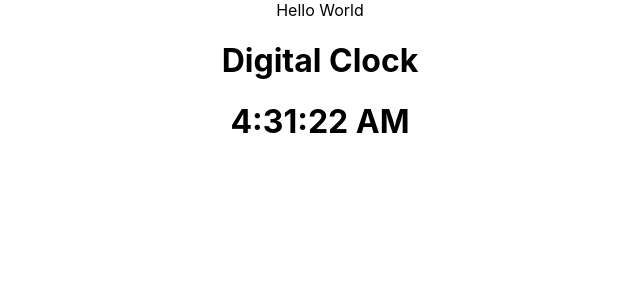
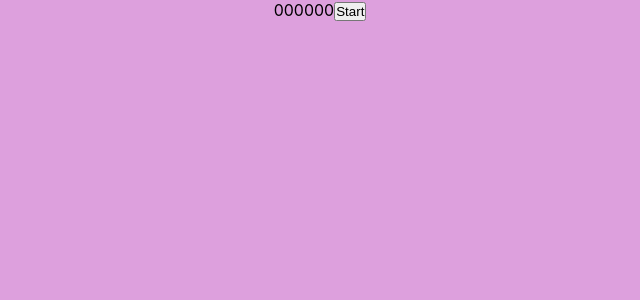
Before and after one commit to AbdulMoiz8994/DigitalClock, a React (Create React App) app: page / in a window 1280 px wide. Shown: the top 300 px of the page, without its empty margins (320-960 px from the left). Built offline with nearby package versions, Linux system fonts and the light colour scheme.

Commit message:
add the Timer clock which runs on event setInterval and we make the fu ction of Run and start to run our Function and update the usestate function's values

```diff
--- a/src/App.css
+++ b/src/App.css
@@ -1,5 +1,15 @@
+*{
+  margin: 0%;
+  padding: 0%;
+  box-sizing: border-box;
+}
+
+
 .App {
   text-align: center;
+  background-color: plum;
+  width: 100%;
+  height: 100vh;
 }
 
 .App-logo {
--- a/src/App.js
+++ b/src/App.js
@@ -1,12 +1,12 @@
 import React from 'react'
 import './App.css';
-import {DigitalClock} from './Components/TimerClock/DigitalClock'
-
+// import {DigitalClock} from './Components/TimerClock/DigitalClock'
+// import {EventsThapa} from './Components/EventsThapa/EventsThapa'
+import {Timer} from './Components/Timer/Timer'
 function App() {
   return (
     <div className="App">
-    Hello World
-    <DigitalClock/>
+    <Timer/>
     </div>
   );
 }
--- /dev/null
+++ b/src/Components/EventsThapa/EventsThapa.jsx
@@ -0,0 +1,10 @@
+import React from 'react'
+
+export const EventsThapa = () => {
+
+    return (
+        <div>
+            <button>Click Here</button>
+        </div>
+    )
+}
--- /dev/null
+++ b/src/Components/Timer/Timer.jsx
@@ -0,0 +1,47 @@
+import React,{useState} from 'react'
+
+export const Timer = () => {
+
+    let [second, setSeconds]=useState(0);
+    let [minute, setMinutes]=useState(0);
+    let [hour, setHours]=useState(0);
+    let [interv, setIntervals]=useState()
+    let [status, setStatus]=useState(0)
+
+    console.log(status);
+
+function Run() {
+   if(status !== 1){
+       setStatus(1)
+
+     setIntervals(
+         setInterval(() => {
+            Start()
+       },1000)
+     )
+   }
+}
+function Start() {
+    if(second === 60){
+
+        setMinutes(++minute)
+        second=0
+    }
+    if(minute === 60){
+        setHours(++hour)
+        minute=0
+    }
+    setSeconds(++second)
+}
+
+    return (
+        <div>
+          <span>{hour < 10 ? `0${hour}` : hour}</span>
+          <span>{minute < 10 ? `0${minute}` : minute}</span>
+          <span>{second < 10 ? `0${second}` : second}</span>
+
+
+          <button onClick={Run}>Start</button>
+        </div>
+    )
+}
```
